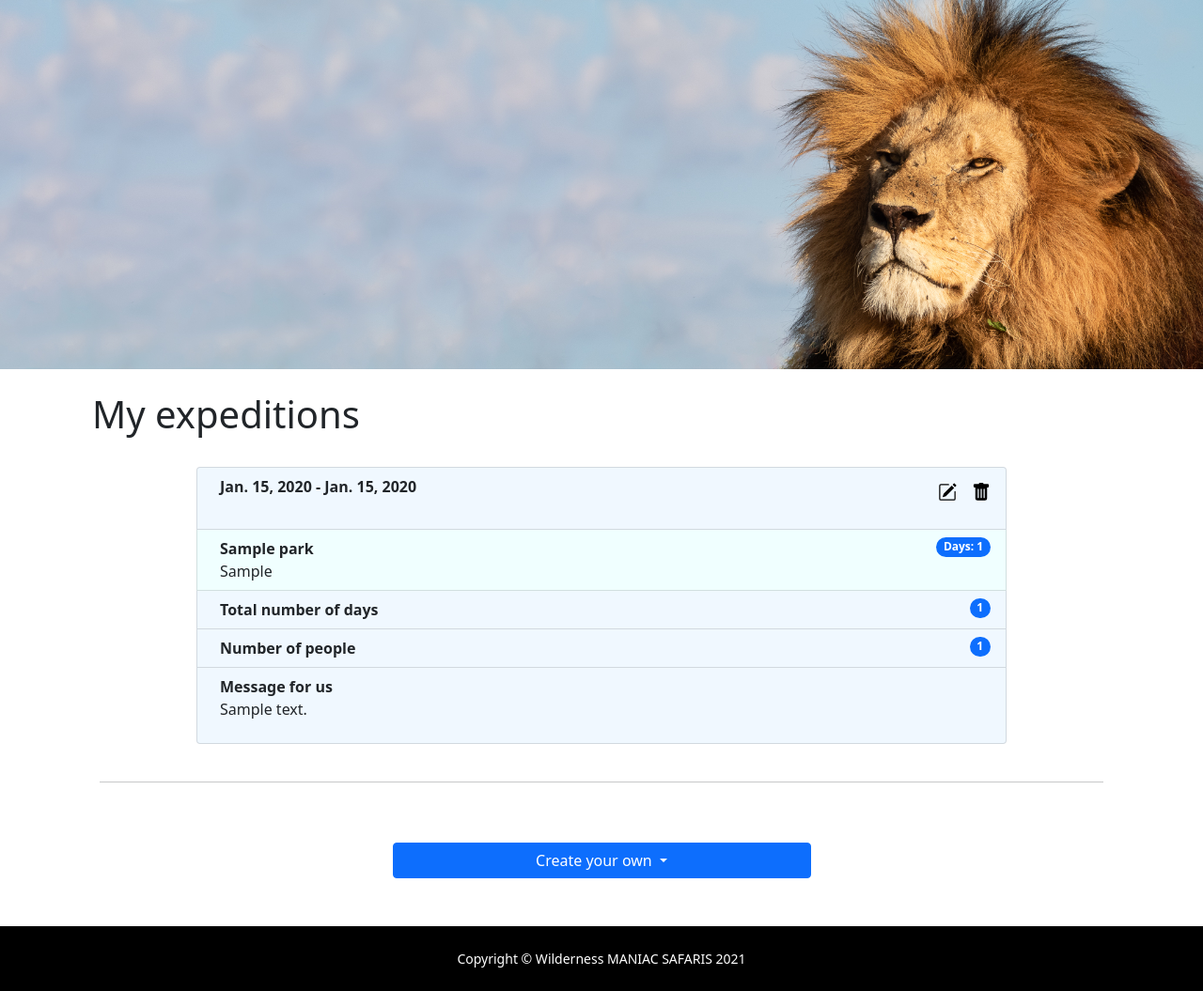
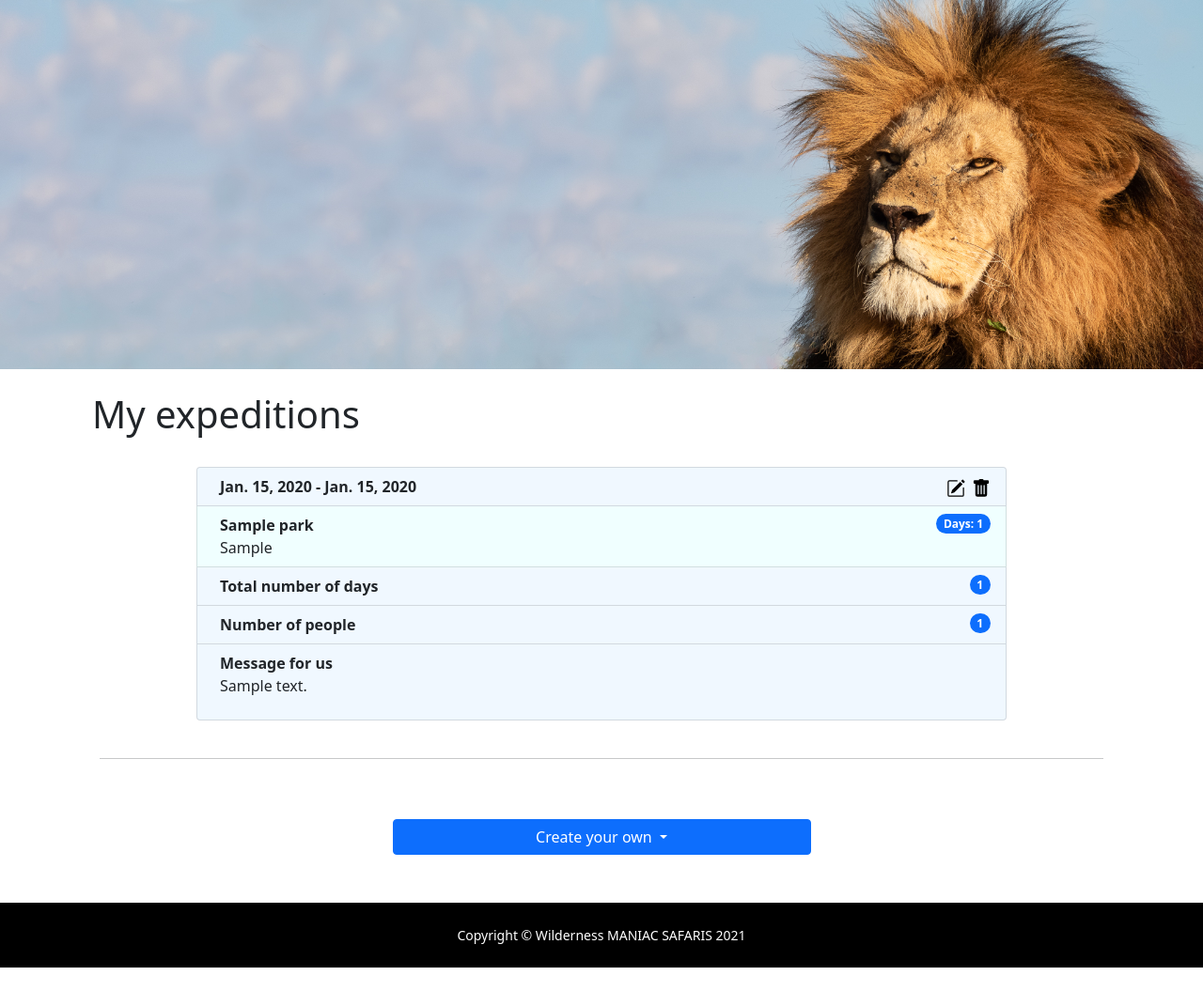
Before and after one commit to jvida/safari, a Django app: page /catalog/expeditions/my_expeditions/ in a window 1280 px wide. Shown: the part 197-1252 px from the top of the page at 94% size. After the commit the page ends 1227 px from the top, so only its background shows below. Run offline with Django 3.2, Linux system fonts and the light colour scheme; a user stored in the database is signed in; tables that the repository leaves empty hold one stand-in row (values such as "Sample post").

Commit message:
My expeditions list adjustments

```diff
--- a/catalog/static/css/styles.css
+++ b/catalog/static/css/styles.css
@@ -173,10 +173,20 @@
     text-decoration: none;
 }
 
-#feedback-buttons > a > img, #my-expeditions-buttons > a > img {
+#feedback-buttons > a > img {
     margin-left: .75rem;
     margin-bottom: 1.3rem;
     margin-top: .5rem;
+}
+
+#my-expeditions-buttons > a > img {
+    /*margin-left: .75rem;*/
+    /*margin-bottom: 1.3rem;*/
+    /*margin-top: .5rem;*/
+
+    margin-left: .2rem;
+    /*margin-bottom: 1.3rem;*/
+    /*margin-top: .5rem;*/
 }
 /* Feedbacks END */
 
--- a/catalog/templates/catalog/expedition_list.html
+++ b/catalog/templates/catalog/expedition_list.html
@@ -103,11 +103,7 @@
 
             <div class="col-12 px-2 px-md-4 col-lg-11 col-xl-10">
               <ol class="list-group list-group-numbered">
-                <li class="list-group-item d-flex justify-content-between align-items-start" id="my-rest">
-                  <div class="ms-2 me-auto">
-                    <div class="fw-bold">{{ expedition.date_from }} - {{ expedition.date_to }}</div>
-
-                  </div>
+                <li class="list-group-item" id="my-rest">
                   <span id="my-expeditions-buttons">
                 {% if not expedition.single_trip %}
                   <a href="{{ expedition.get_absolute_url_my }}">
@@ -120,6 +116,9 @@
                   <img src="{% static 'img/icons/trash-fill.svg'%}" alt="Delete" width="20" height="20">
                 </a>
               </span>
+                  <div class="ms-2 me-auto">
+                    <div class="fw-bold">{{ expedition.date_from }} - {{ expedition.date_to }}</div>
+                  </div>
                 </li>
                 {% for trip in expedition.trips.all %}
                   <li class="list-group-item d-flex justify-content-between align-items-start" id="my-parks">
```
